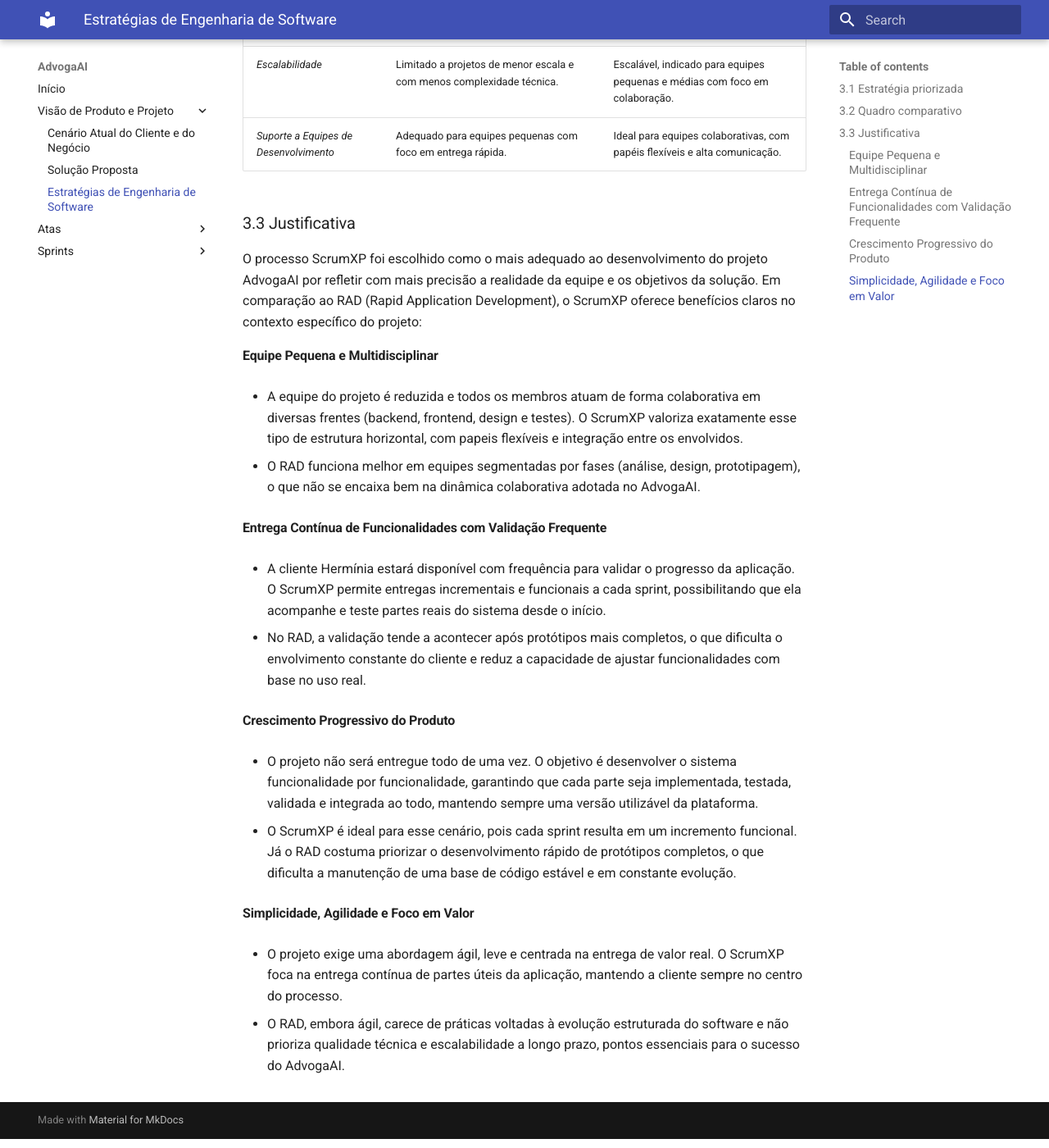
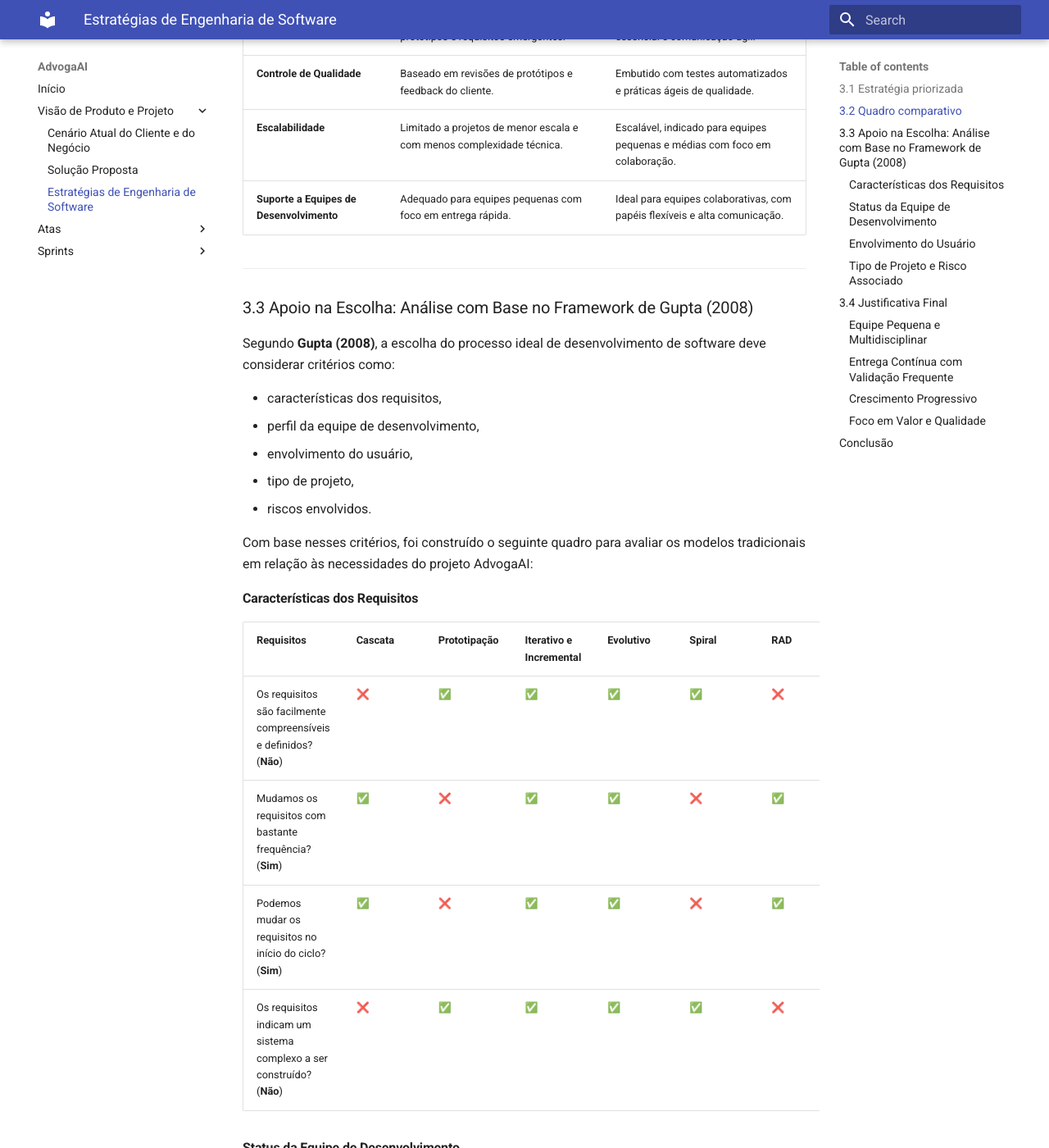
Before and after one commit to mdsreq-fga-unb/2025.1-T01-AdvogaAI, an MkDocs documentation site: the page built from docs/estrategia.md, in a window 1280 px wide and 1400 px high, scrolled down 1415 px. Shown: the whole window at 82% size. Built offline with MkDocs 1.6.1 and Material for MkDocs 9.7.7, drawn with Linux system fonts in a browser that asks for light colours; some of the changed text lies outside the part shown.

Commit message:
docs: update estrategia.md

```diff
--- a/docs/estrategia.md
+++ b/docs/estrategia.md
@@ -1,64 +1,127 @@
 | Data       | Versão | Descrição                          | Autor                    |
 |------------|--------|------------------------------------|--------------------------|
-| 21/04/2025 | *1.1* | Adição sessão 3  - Estratégia       | Ana Luiza Pfeilsticker   |
+| 21/04/2025 | *1.1*  | Adição sessão 3 - Estratégia        | Ana Luiza Pfeilsticker   |
 
-# III ESTRATÉGIAS DE ENGENHARIA DE SOFTWARE
+# III. ESTRATÉGIAS DE ENGENHARIA DE SOFTWARE
 
 ### 3.1 Estratégia priorizada
 
-*Abordagem*: Ágil
-*Ciclo de vida*: Ágil
-*Processo de engenharia de software*: ScrumXP
+**Abordagem**: Ágil
+**Ciclo de vida**: Ágil
+**Processo de engenharia de software**: ScrumXP
+
+---
 
 ### 3.2 Quadro comparativo
 
-O quadro a seguir apresenta características comparativas entre os processos: RAD e ScrumXP, visando auxiliar o entendimento da escolha mais adequada de processo ao caso do AdvogaAI.
+O quadro a seguir apresenta características comparativas entre os processos: **RAD** e **ScrumXP**, visando auxiliar o entendimento da escolha mais adequada de processo ao caso do **AdvogaAI**.
 
-| *Características*                  | *RAD (Rapid Application Development)*                                               | *ScrumXP*                                                                 |
-|-------------------------------------|----------------------------------------------------------------------------------------|------------------------------------------------------------------------------|
-| *Abordagem Geral*                 | Focado em desenvolvimento rápido com uso intensivo de prototipação.                   | Ágil com foco em entregas rápidas e feedback contínuo.                      |
-| *Foco em Arquitetura*             | Baixo foco em arquitetura no início, priorizando entregas rápidas com protótipos.     | Evolução da arquitetura ao longo do tempo e conforme a necessidade.        |
-| *Estrutura de Processos*          | Baseado em fases como modelagem, prototipação, testes e iteração rápida.              | Focado em sprints curtos e flexíveis (2-4 semanas) com entregas incrementais. |
-| *Flexibilidade de Requisitos*     | Alta flexibilidade, com requisitos evoluindo conforme os protótipos são testados.     | Alta flexibilidade com adaptação contínua dos requisitos a cada sprint.     |
-| *Colaboração com Cliente*         | Envolvimento frequente durante as fases de prototipação e testes.                     | Envolvimento constante, com feedback ao final de cada sprint.               |
-| *Complexidade do Processo*        | Processo simples e rápido, com pouca formalidade e foco na velocidade.                | Leve e ágil, com foco na entrega funcional e adaptação contínua.            |
-| *Qualidade Técnica*               | Qualidade validada com testes rápidos sobre os protótipos.                            | Alta ênfase em qualidade com TDD, integração contínua e pair programming.   |
-| *Práticas de Desenvolvimento*     | Foco em ciclos rápidos de prototipagem e testes, com menos práticas estruturadas.     | TDD, refatoração contínua, integração contínua e pair programming.          |
-| *Adaptação ao Projeto AdvogaAI*   | Útil para gerar protótipos rápidos da interface e validar ideias com usuários.        | Ideal para evolução contínua da plataforma com qualidade e feedbacks.       |
-| *Documentação*                    | Documentação mínima, focada em protótipos e requisitos emergentes.                    | Documentação reduzida, centrada no essencial e comunicação ágil.            |
-| *Controle de Qualidade*           | Baseado em revisões de protótipos e feedback do cliente.                              | Embutido com testes automatizados e práticas ágeis de qualidade.            |
-| *Escalabilidade*                  | Limitado a projetos de menor escala e com menos complexidade técnica.                 | Escalável, indicado para equipes pequenas e médias com foco em colaboração. |
-| *Suporte a Equipes de Desenvolvimento* | Adequado para equipes pequenas com foco em entrega rápida.                     | Ideal para equipes colaborativas, com papéis flexíveis e alta comunicação.  |
+| *Características*                      | *RAD (Rapid Application Development)*                                               | *ScrumXP*                                                                       |
+|---------------------------------------|-------------------------------------------------------------------------------------|----------------------------------------------------------------------------------|
+| **Abordagem Geral**                   | Focado em desenvolvimento rápido com uso intensivo de prototipação.                | Ágil com foco em entregas rápidas e feedback contínuo.                          |
+| **Foco em Arquitetura**               | Baixo foco em arquitetura no início, priorizando entregas rápidas com protótipos.  | Evolução da arquitetura ao longo do tempo e conforme a necessidade.            |
+| **Estrutura de Processos**            | Baseado em fases como modelagem, prototipação, testes e iteração rápida.           | Focado em sprints curtos e flexíveis (2-4 semanas) com entregas incrementais.   |
+| **Flexibilidade de Requisitos**       | Alta flexibilidade, com requisitos evoluindo conforme os protótipos são testados.  | Alta flexibilidade com adaptação contínua dos requisitos a cada sprint.         |
+| **Colaboração com Cliente**           | Envolvimento frequente durante as fases de prototipação e testes.                  | Envolvimento constante, com feedback ao final de cada sprint.                   |
+| **Complexidade do Processo**          | Processo simples e rápido, com pouca formalidade e foco na velocidade.             | Leve e ágil, com foco na entrega funcional e adaptação contínua.                |
+| **Qualidade Técnica**                 | Qualidade validada com testes rápidos sobre os protótipos.                         | Alta ênfase em qualidade com TDD, integração contínua e pair programming.       |
+| **Práticas de Desenvolvimento**       | Foco em ciclos rápidos de prototipagem e testes, com menos práticas estruturadas.  | TDD, refatoração contínua, integração contínua e pair programming.              |
+| **Adaptação ao Projeto AdvogaAI**     | Útil para gerar protótipos rápidos da interface e validar ideias com usuários.     | Ideal para evolução contínua da plataforma com qualidade e feedbacks.           |
+| **Documentação**                      | Documentação mínima, focada em protótipos e requisitos emergentes.                 | Documentação reduzida, centrada no essencial e comunicação ágil.                |
+| **Controle de Qualidade**             | Baseado em revisões de protótipos e feedback do cliente.                           | Embutido com testes automatizados e práticas ágeis de qualidade.                |
+| **Escalabilidade**                    | Limitado a projetos de menor escala e com menos complexidade técnica.              | Escalável, indicado para equipes pequenas e médias com foco em colaboração.     |
+| **Suporte a Equipes de Desenvolvimento** | Adequado para equipes pequenas com foco em entrega rápida.                   | Ideal para equipes colaborativas, com papéis flexíveis e alta comunicação.      |
+
+---
+
+### 3.3 Apoio na Escolha: Análise com Base no Framework de Gupta (2008)
+
+Segundo **Gupta (2008)**, a escolha do processo ideal de desenvolvimento de software deve considerar critérios como:
+
+- características dos requisitos,
+- perfil da equipe de desenvolvimento,
+- envolvimento do usuário,
+- tipo de projeto,
+- riscos envolvidos.
+
+Com base nesses critérios, foi construído o seguinte quadro para avaliar os modelos tradicionais em relação às necessidades do projeto AdvogaAI:
+
+#### Características dos Requisitos
+
+| Requisitos                                                           | Cascata | Prototipação | Iterativo e Incremental | Evolutivo | Spiral | RAD  |
+|----------------------------------------------------------------------|---------|--------------|--------------------------|-----------|--------|------|
+| Os requisitos são facilmente compreensíveis e definidos? (**Não**)   | ❌      | ✅           | ✅                       | ✅        | ✅     | ❌   |
+| Mudamos os requisitos com bastante frequência? (**Sim**)             | ✅      | ❌           | ✅                       | ✅        | ❌     | ✅   |
+| Podemos mudar os requisitos no início do ciclo? (**Sim**)            | ✅      | ❌           | ✅                       | ✅        | ❌     | ✅   |
+| Os requisitos indicam um sistema complexo a ser construído? (**Não**) | ❌      | ✅           | ✅                       | ✅        | ✅     | ❌   |
 
 
-### 3.3 Justificativa
+#### Status da Equipe de Desenvolvimento
 
-O processo ScrumXP foi escolhido como o mais adequado ao desenvolvimento do projeto AdvogaAI por refletir com mais precisão a realidade da equipe e os objetivos da solução. Em comparação ao RAD (Rapid Application Development), o ScrumXP oferece benefícios claros no contexto específico do projeto:
+| Requisitos                                                                      | Cascata | Prototipação | Iterativo e Incremental | Evolutivo | Spiral | RAD  |
+|---------------------------------------------------------------------------------|---------|--------------|--------------------------|-----------|--------|------|
+| Menos experiência em projetos similares (**Não**)                               | ✅      | ❌           | ✅                       | ✅        | ❌     | ✅   |
+| Menos conhecimento de domínio (novidade na tecnologia) (**Não**)                | ✅      | ❌           | ✅                       | ✅        | ✅     | ❌   |
+| Menos experiência nas ferramentas a serem utilizadas (**Não**)                  | ✅      | ❌           | ❌                       | ❌        | ✅     | ❌   |
+| Disponibilidade de treinamento, se necessário (**Sim**)                         | ❌      | ❌           | ✅                       | ✅        | ❌     | ✅   |
+
+#### Envolvimento do Usuário
+
+| Requisitos                                                                 | Cascata | Prototipação | Iterativo e Incremental | Evolutivo | Spiral | RAD  |
+|----------------------------------------------------------------------------|---------|--------------|--------------------------|-----------|--------|------|
+| Envolvimento do usuário em todas as fases (**Sim**)                        | ✅      | ❌           | ✅                       | ✅        | ✅     | ❌   |
+| Participação limitada do usuário (**Não**)                                 | ❌      | ✅           | ❌                       | ❌        | ❌     | ✅   |
+| O usuário não tem experiência prévia em projeto semelhante (**Não**)       | ✅      | ❌           | ❌                       | ❌        | ❌     | ✅   |
+| Os usuários são especialistas no domínio do problema (**Sim**)             | ✅      | ❌           | ✅                       | ✅        | ✅     | ❌   |
+
+
+####  Tipo de Projeto e Risco Associado
+
+| Requisitos                                                                    | Cascata | Prototipação | Iterativo e Incremental | Evolutivo | Spiral | RAD  |
+|-------------------------------------------------------------------------------|---------|--------------|--------------------------|-----------|--------|------|
+| O projeto é aprimoramento do sistema existente (**Não**)                      | ❌      | ❌           | ✅                       | ✅        | ❌     | ✅   |
+| O financiamento é estável para o projeto (**Sim**)                            | ✅      | ✅           | ❌                       | ❌        | ❌     | ✅   |
+| Altos requisitos de confiabilidade (**Sim**)                                  | ❌      | ❌           | ✅                       | ✅        | ✅     | ❌   |
+| Cronograma do projeto apertado (**Sim**)                                      | ❌      | ✅           | ✅                       | ✅        | ✅     | ✅   |
+| Uso de componentes reutilizáveis (**Não**)                                    | ❌      | ✅           | ❌                       | ❌        | ✅     | ✅   |
+| Os recursos (tempo, dinheiro, pessoas etc.) são escassos (**Sim**)            | ❌      | ✅           | ❌                       | ❌        | ✅     | ❌   |
+
+
+### 3.4 Justificativa Final
+
+Com base na análise do **framework de Gupta (2008)** e no comparativo entre os processos RAD e ScrumXP, a escolha pelo **ScrumXP** se mostrou mais aderente ao projeto **AdvogaAI**.
 
 #### Equipe Pequena e Multidisciplinar
 
- - A equipe do projeto é reduzida e todos os membros atuam de forma colaborativa em diversas frentes (backend, frontend, design e testes). O ScrumXP valoriza exatamente esse tipo de estrutura horizontal, com papeis flexíveis e integração entre os envolvidos.
+- A equipe do projeto é reduzida e todos os membros atuam de forma colaborativa em diversas frentes (backend, frontend, design e testes). O ScrumXP valoriza exatamente esse tipo de estrutura horizontal.
+- O RAD funciona melhor em equipes segmentadas por fases (análise, design, prototipagem), o que não se encaixa na dinâmica do projeto.
 
+#### Entrega Contínua com Validação Frequente
 
- - O RAD funciona melhor em equipes segmentadas por fases (análise, design, prototipagem), o que não se encaixa bem na dinâmica colaborativa adotada no AdvogaAI.
+- A cliente Hermínia estará disponível frequentemente para validar o progresso. O ScrumXP permite entregas incrementais e testáveis em cada sprint.
+- No RAD, a validação tende a ocorrer após protótipos mais completos, dificultando o feedback contínuo.
 
-#### Entrega Contínua de Funcionalidades com Validação Frequente
+#### Crescimento Progressivo
 
- - A cliente Hermínia estará disponível com frequência para validar o progresso da aplicação. O ScrumXP permite entregas incrementais e funcionais a cada sprint, possibilitando que ela acompanhe e teste partes reais do sistema desde o início.
+- O objetivo do projeto é crescer funcionalidade por funcionalidade, mantendo sempre uma versão utilizável e funcional.
+- O ScrumXP sustenta esse tipo de crescimento técnico e de produto, enquanto o RAD foca mais em prototipagem rápida.
 
+#### Foco em Valor e Qualidade
 
- - No RAD, a validação tende a acontecer após protótipos mais completos, o que dificulta o envolvimento constante do cliente e reduz a capacidade de ajustar funcionalidades com base no uso real.
+- O projeto exige simplicidade, agilidade e foco em valor real para o usuário. O ScrumXP oferece isso com práticas como TDD, integração contínua e feedback constante.
+- O RAD não prioriza escalabilidade e qualidade técnica da mesma forma, o que poderia comprometer o crescimento sustentável do AdvogaAI.
 
-#### Crescimento Progressivo do Produto
+### Conclusão
 
- - O projeto não será entregue todo de uma vez. O objetivo é desenvolver o sistema funcionalidade por funcionalidade, garantindo que cada parte seja implementada, testada, validada e integrada ao todo, mantendo sempre uma versão utilizável da plataforma.
+| Processo                    | Pontuação |
+|-----------------------------|-----------|
+| Cascata                     | 8         |
+| Prototipação                | 10        |
+| Iterativo e Incremental     | **12**    |
+| Evolutivo                   | 11        |
+| Spiral                      | 11        |
+| RAD                         | 9         |
 
+Ao analisar cada um dos critérios no contexto do projeto **AdvogaAI**, a abordagem com maior aderência foi a **Iterativa e Incremental**, totalizando 12 pontos.
 
- - O ScrumXP é ideal para esse cenário, pois cada sprint resulta em um incremento funcional. Já o RAD costuma priorizar o desenvolvimento rápido de protótipos completos, o que dificulta a manutenção de uma base de código estável e em constante evolução.
-
-#### Simplicidade, Agilidade e Foco em Valor
-
- - O projeto exige uma abordagem ágil, leve e centrada na entrega de valor real. O ScrumXP foca na entrega contínua de partes úteis da aplicação, mantendo a cliente sempre no centro do processo.
-
-
- - O RAD, embora ágil, carece de práticas voltadas à evolução estruturada do software e não prioriza qualidade técnica e escalabilidade a longo prazo, pontos essenciais para o sucesso do AdvogaAI.
+Essa abordagem permite o **desenvolvimento progressivo de funcionalidades**, com **validações frequentes do cliente**, **alta qualidade técnica** e **capacidade de adaptação às mudanças**. Além disso, ela está alinhada aos princípios do **ScrumXP**, que foi adotado como processo de engenharia de software para o projeto.
```
